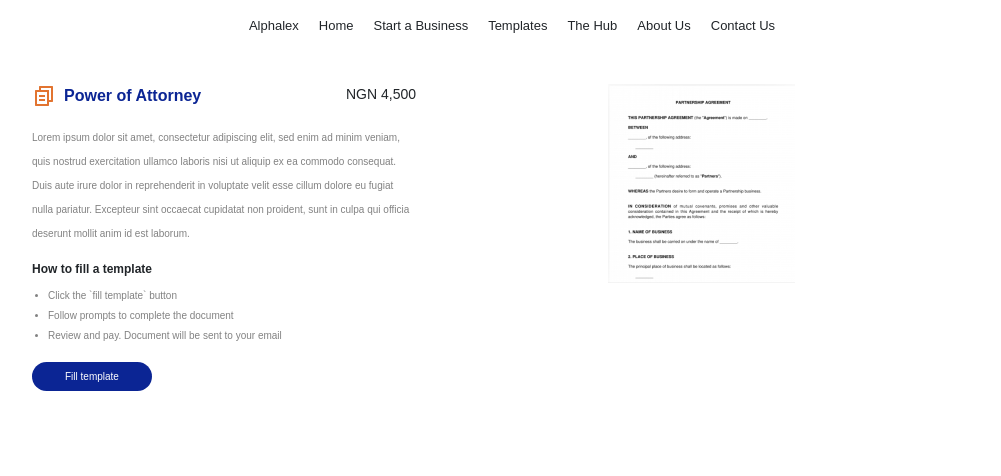
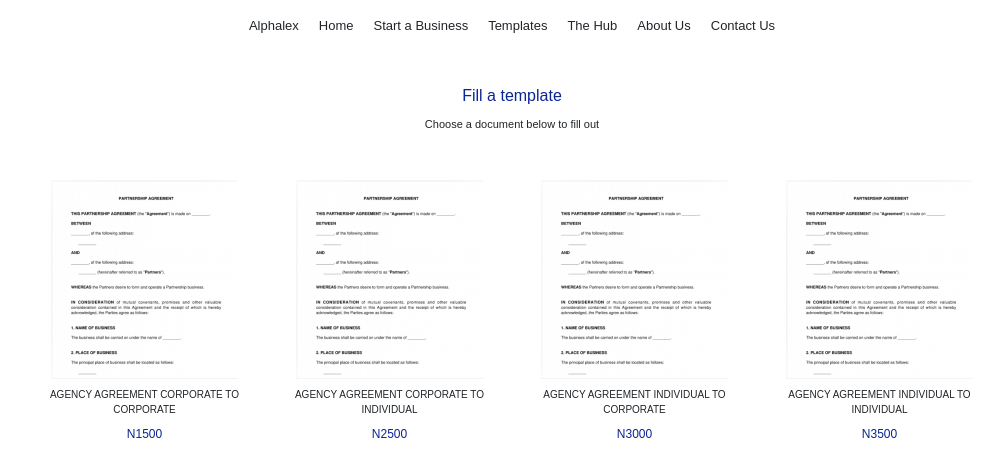
Before and after one commit to omobowale/alp, a React (Create React App) app: page / in a window 1280 px wide. Shown: the top 476 px of the page, without its empty margins (128-1129 px from the left). Built offline with nearby package versions, Linux system fonts and the light colour scheme.

Commit message:
Fixed routes

```diff
--- a/src/index.jsx
+++ b/src/index.jsx
@@ -1,7 +1,14 @@
 import React from "react";
 import { createRoot } from "react-dom/client";
 import "./index.css";
-import { createBrowserRouter, RouterProvider } from "react-router-dom";
+import {
+  createBrowserRouter,
+  RouterProvider,
+  Switch,
+  Route,
+  BrowserRouter as Router,
+  Routes,
+} from "react-router-dom";
 
 import App from "./App";
 import Home from "./pages/Home";
@@ -10,27 +17,21 @@ import { templates } from "./template_registration";
 import { replaceSpaceWithSlash } from "./helperfunctions/strings";
 import Start from "./pages/Start";
 
-const router = createBrowserRouter(
-  [
-    {
-      path: "",
-      element: <Start />,
-    },
-    ...templates.map((template) => {
-      return {
-        path: replaceSpaceWithSlash(template.title),
-        element: template.component,
-      };
-    }),
-  ]
-
-);
-
 const container = document.getElementById("root");
 const root = createRoot(container);
 
 root.render(
   <React.StrictMode>
-    <RouterProvider router={router} />
+    <Router>
+      <Routes>
+        <Route path="/" element={<Home />} />
+        {templates.map((template) => {
+          return (
+            <Route path={'/'+replaceSpaceWithSlash(template.title)} element={template.component} />
+
+          );
+        })}
+      </Routes>
+    </Router>
   </React.StrictMode>
 );
```
